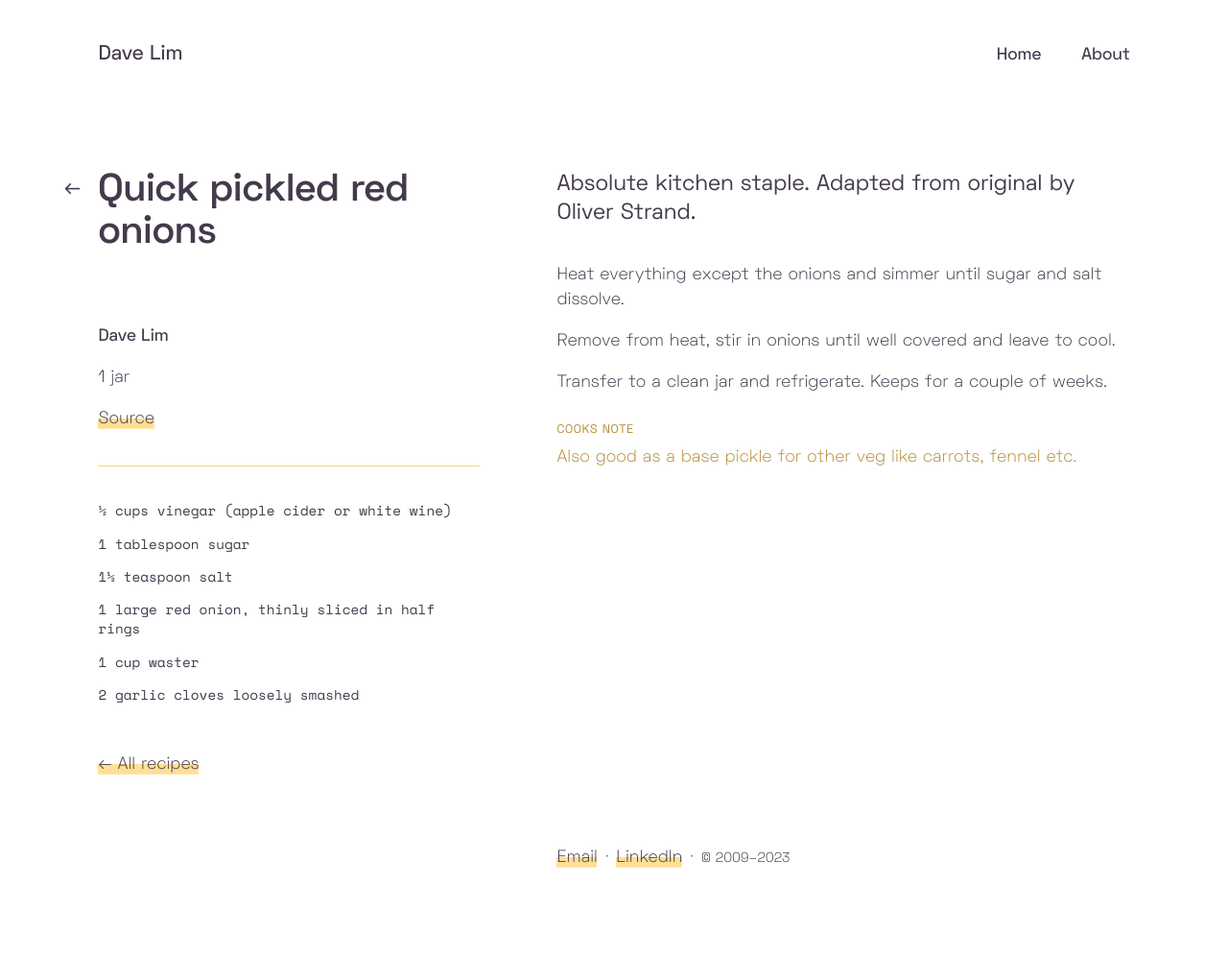
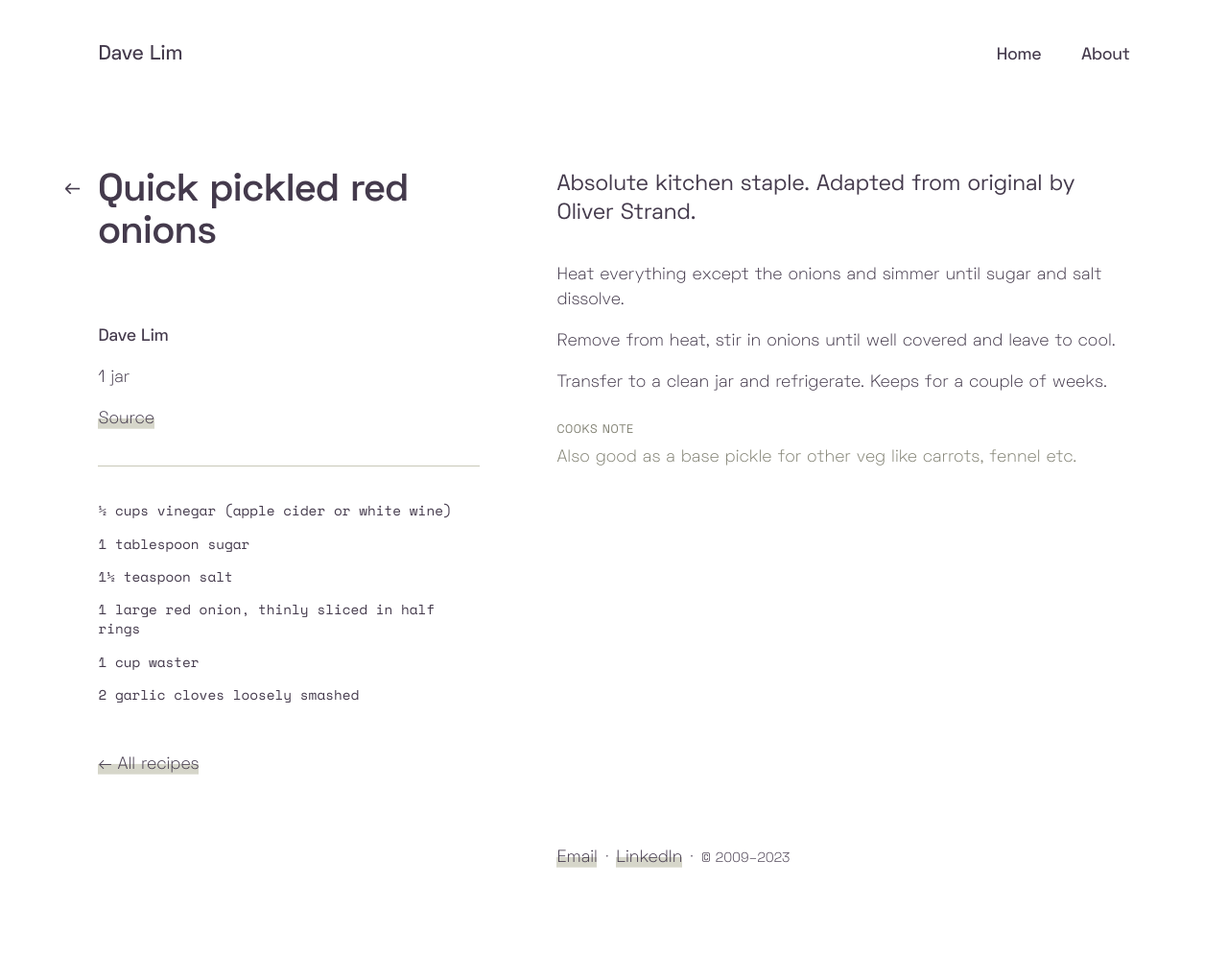
Before and after one commit to dlimiter/dlimiter.github.io, a Jekyll site: the page built from _recipes/quick-pickled-onions.md, in a window 1280 px wide. Shown: the whole page at 96% size. Built offline with Jekyll 4.4.1, drawn with Linux system fonts in a browser that asks for light colours.

Commit message:
Colour tweak

```diff
--- a/css/style.scss
+++ b/css/style.scss
@@ -38,8 +38,8 @@
 
 $pink: #f1bec0;
 $olive: #babaa6;
-$yellow: #FFCA4D;
-$primary: $yellow;
+$yellow: #FFCA4D  ;
+$primary: $olive;
 $charcoal: #2F2438;
 $text: tint($charcoal, 10%);
 $text-display: tint($charcoal, 20%);
```
